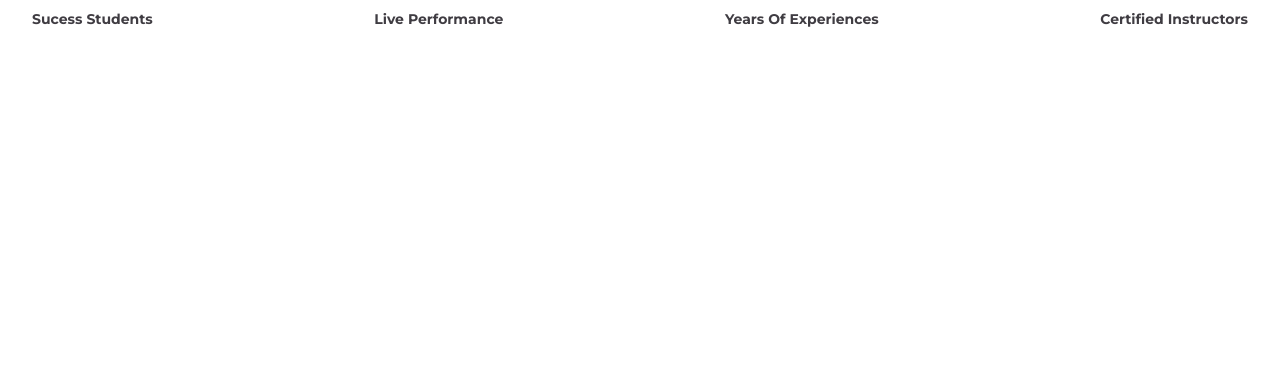
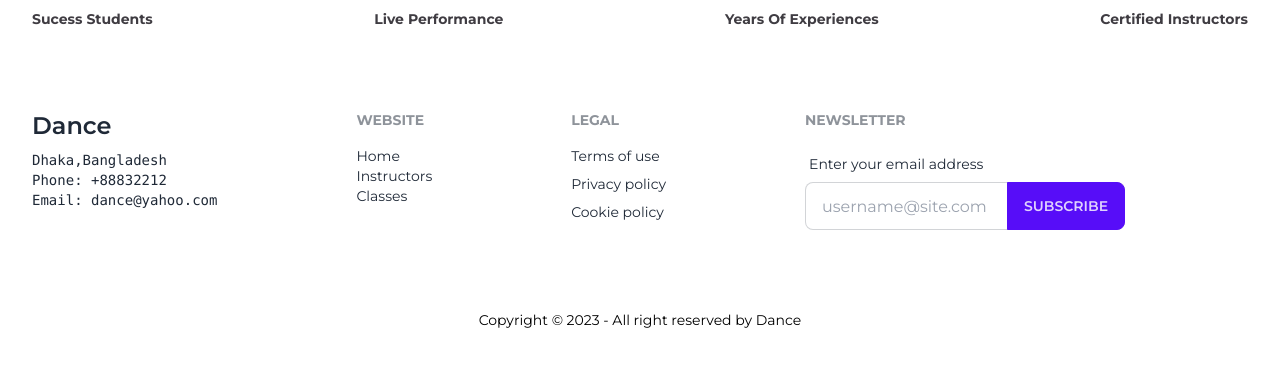
Before and after one commit to maruf-hasann/dance, a React (Vite) app: page / in a window 1280 px wide. Shown: the part 1067-1434 px from the top of the page. Before the commit the page ends 1137 px from the top, so only its background shows below. Built offline with nearby package versions, Linux system fonts and the light colour scheme; no server answers.

Commit message:
footer done

```diff
--- a/src/Layout/Layout.jsx
+++ b/src/Layout/Layout.jsx
@@ -1,6 +1,7 @@
 import React from 'react';
 import { Outlet } from 'react-router-dom';
 import Header from '../Pages/Shared/Header/Header';
+import Footer from '../Pages/Shared/Footer/Footer';
 
 
 const Layout = () => {
@@ -8,7 +9,7 @@ const Layout = () => {
         <div>
             <Header></Header>
             <Outlet></Outlet>
-
+            <Footer/>
 
         </div>
     );
--- a/src/Pages/Shared/Footer/Footer.jsx
+++ b/src/Pages/Shared/Footer/Footer.jsx
@@ -1,10 +1,62 @@
 import React from 'react';
+import { Link } from 'react-router-dom';
 
 const Footer = () => {
     return (
-        <div>
-            <h1>Footer</h1>
+      <>
+        <footer className="footer p-10 my_container text-base-content">
+          <div>
+            <h4 className="text-2xl font-semibold">Dance</h4>
+            <pre>
+              Dhaka,Bangladesh <br />
+              Phone: +88832212
+              <br />
+              Email: dance@yahoo.com
+            </pre>
+          </div>
+          <div>
+            <span className="footer-title">Website</span>
+            <ul>
+              <li>
+                <Link to="/">Home</Link>
+              </li>
+              <li>
+                <Link to="/">Instructors</Link>
+              </li>
+              <li>
+                <Link to="/">Classes</Link>
+              </li>
+            </ul>
+          </div>
+          <div>
+            <span className="footer-title">Legal</span>
+            <a className="link link-hover">Terms of use</a>
+            <a className="link link-hover">Privacy policy</a>
+            <a className="link link-hover">Cookie policy</a>
+          </div>
+          <div>
+            <span className="footer-title">Newsletter</span>
+            <div className="form-control w-80">
+              <label className="label">
+                <span className="label-text">Enter your email address</span>
+              </label>
+              <div className="relative">
+                <input
+                  type="text"
+                  placeholder="username@site.com"
+                  className="input input-bordered w-full pr-16"
+                />
+                <button className="btn btn-primary absolute top-0 right-0 rounded-l-none">
+                  Subscribe
+                </button>
+              </div>
+            </div>
+          </div>
+        </footer>
+        <div className='my_container lg:text-center'>
+          <p>Copyright © 2023 - All right reserved by Dance</p>
         </div>
+      </>
     );
 };
 
```
